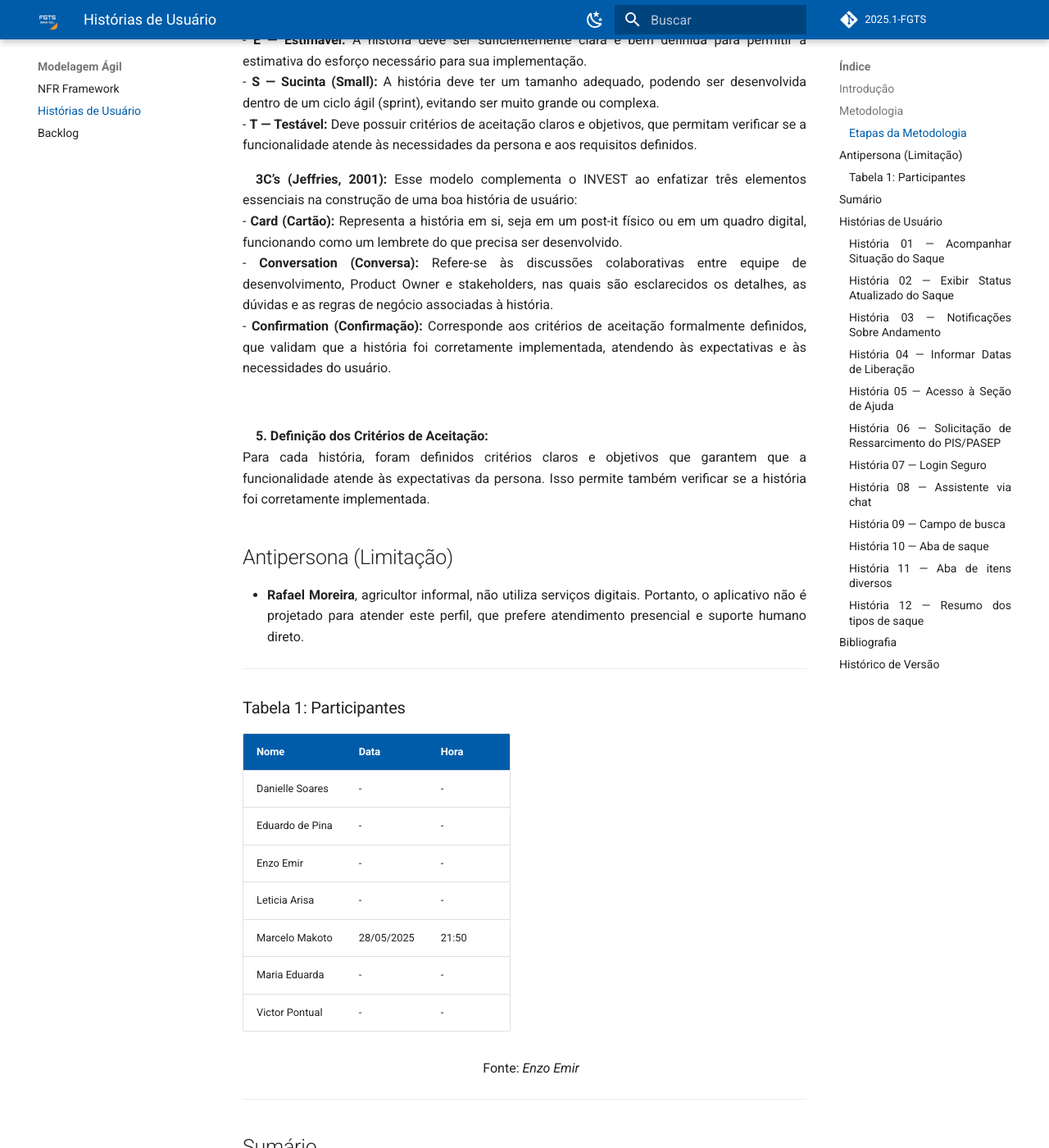
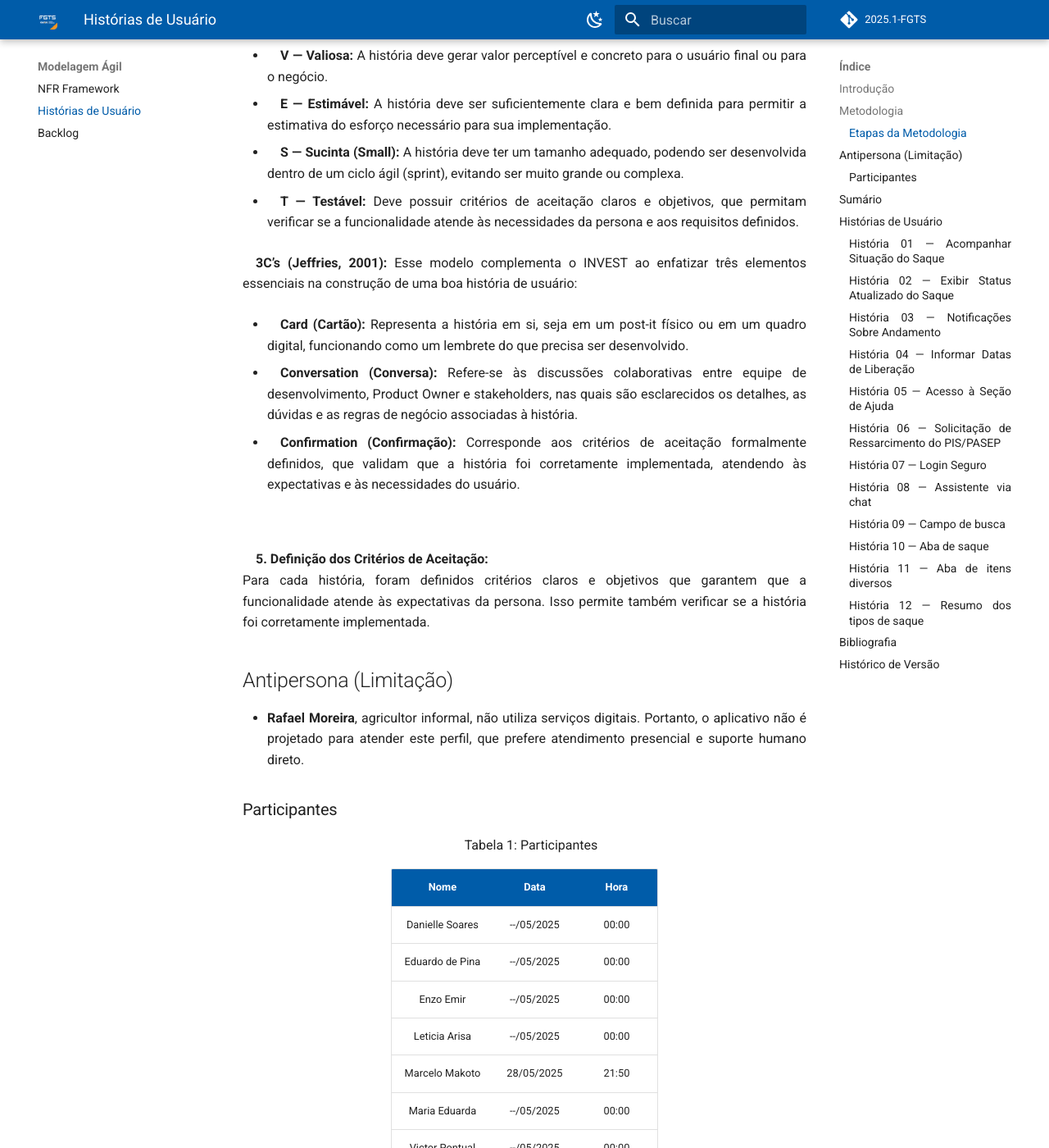
Before and after one commit to eduardodpms/REQ-FGTS, an MkDocs documentation site: the page built from docs/Modelagem-Agil/HistoriasDeUsuario.md, in a window 1280 px wide and 1400 px high, scrolled down 1909 px. Shown: the whole window at 82% size. Built offline with MkDocs 1.6.1 and Material for MkDocs 9.7.7, drawn with Linux system fonts in a browser that asks for light colours; comment, search, counter and statistics services are not loaded; some of the changed text lies outside the part shown.

```diff
--- a/docs/Modelagem-Agil/HistoriasDeUsuario.md
+++ b/docs/Modelagem-Agil/HistoriasDeUsuario.md
@@ -7,11 +7,10 @@ O presente documento tem como objetivo apresentar as histórias de usuário elab
 As histórias de usuário são uma técnica fundamental no contexto da Engenharia de Requisitos Ágil, cuja finalidade é capturar as necessidades do usuário de maneira simples, objetiva e centrada no valor entregue. Por meio delas, é possível estabelecer uma comunicação clara entre os stakeholders, promovendo entendimento mútuo e alinhamento sobre as funcionalidades que o sistema deverá oferecer.
 
 Cada história de usuário é construída de forma a responder três perguntas essenciais:
-*  **Quem?** — Quem é o usuário ou persona envolvida na interação.
-* **O que?** — Qual é a ação, necessidade ou funcionalidade desejada.
-* **Por que?** — Qual é o valor, objetivo ou benefício buscado por meio daquela ação.
+- **Quem?** — Quem é o usuário ou persona envolvida na interação.
+- **O que?** — Qual é a ação, necessidade ou funcionalidade desejada.
+- **Por que?** — Qual é o valor, objetivo ou benefício buscado por meio daquela ação.
 
----
 
 ##  Metodologia
 
@@ -28,10 +27,14 @@ Foram criadas quatro personas representativas dos usuários do aplicativo FGTS
 **2. Elicitação dos Requisitos**
 
 Para garantir um entendimento abrangente e realista das necessidades dos usuários, foram aplicadas múltiplas técnicas de elicitação de requisitos:
-  * **Entrevista:** Conversas diretas com usuários para compreender suas necessidades, expectativas e dificuldades no acesso aos serviços do FGTS.
-  * **Introspecção:** Reflexão baseada na própria experiência dos desenvolvedores e idealizadores do projeto, identificando possíveis problemas e melhorias.
-  * **Observação:** Análise de como diferentes perfis de usuários interagem com aplicativos semelhantes e como realizam tarefas relacionadas ao FGTS no dia a dia.
-  * **Storytelling:** Construção de narrativas que simulam cenários reais de uso do aplicativo, explorando jornadas, dificuldades e expectativas dos usuários.
+
+- **Entrevista:** Conversas diretas com usuários para compreender suas necessidades, expectativas e dificuldades no acesso aos serviços do FGTS.
+
+- **Introspecção:** Reflexão baseada na própria experiência dos desenvolvedores e idealizadores do projeto, identificando possíveis problemas e melhorias.
+
+- **Observação:** Análise de como diferentes perfis de usuários interagem com aplicativos semelhantes e como realizam tarefas relacionadas ao FGTS no dia a dia.
+
+- **Storytelling:** Construção de narrativas que simulam cenários reais de uso do aplicativo, explorando jornadas, dificuldades e expectativas dos usuários.
 
 <br>
 
@@ -46,17 +49,26 @@ Essa estrutura garante que cada história reflita uma necessidade real do usuár
 Todas as histórias de usuário foram estruturadas e avaliadas com base em dois modelos consagrados no desenvolvimento ágil: **INVEST** e **3C’s**.
 
 **INVEST (Wake, 2003):** Esse modelo estabelece seis critérios fundamentais que garantem a qualidade e a eficácia de uma história de usuário:
-  - **I — Independente:** A história não deve depender de outras para ser desenvolvida, implementada ou testada.
-  - **N — Negociável:** As histórias são flexíveis e abertas a discussões, podendo ser refinadas durante as interações entre a equipe e os stakeholders.
-  - **V — Valiosa:** A história deve gerar valor perceptível e concreto para o usuário final ou para o negócio.
-  - **E — Estimável:** A história deve ser suficientemente clara e bem definida para permitir a estimativa do esforço necessário para sua implementação.
-  - **S — Sucinta (Small):** A história deve ter um tamanho adequado, podendo ser desenvolvida dentro de um ciclo ágil (sprint), evitando ser muito grande ou complexa.
-  - **T — Testável:** Deve possuir critérios de aceitação claros e objetivos, que permitam verificar se a funcionalidade atende às necessidades da persona e aos requisitos definidos.
+
+- **I — Independente:** A história não deve depender de outras para ser desenvolvida, implementada ou testada.
+
+- **N — Negociável:** As histórias são flexíveis e abertas a discussões, podendo ser refinadas durante as interações entre a equipe e os stakeholders.
+
+- **V — Valiosa:** A história deve gerar valor perceptível e concreto para o usuário final ou para o negócio.
+
+- **E — Estimável:** A história deve ser suficientemente clara e bem definida para permitir a estimativa do esforço necessário para sua implementação.
+
+- **S — Sucinta (Small):** A história deve ter um tamanho adequado, podendo ser desenvolvida dentro de um ciclo ágil (sprint), evitando ser muito grande ou complexa.
+
+- **T — Testável:** Deve possuir critérios de aceitação claros e objetivos, que permitam verificar se a funcionalidade atende às necessidades da persona e aos requisitos definidos.
 
 **3C’s (Jeffries, 2001):** Esse modelo complementa o INVEST ao enfatizar três elementos essenciais na construção de uma boa história de usuário:
-  - **Card (Cartão):** Representa a história em si, seja em um post-it físico ou em um quadro digital, funcionando como um lembrete do que precisa ser desenvolvido.
-  - **Conversation (Conversa):** Refere-se às discussões colaborativas entre equipe de desenvolvimento, Product Owner e stakeholders, nas quais são esclarecidos os detalhes, as dúvidas e as regras de negócio associadas à história.
-  - **Confirmation (Confirmação):** Corresponde aos critérios de aceitação formalmente definidos, que validam que a história foi corretamente implementada, atendendo às expectativas e às necessidades do usuário.
+
+- **Card (Cartão):** Representa a história em si, seja em um post-it físico ou em um quadro digital, funcionando como um lembrete do que precisa ser desenvolvido.
+
+- **Conversation (Conversa):** Refere-se às discussões colaborativas entre equipe de desenvolvimento, Product Owner e stakeholders, nas quais são esclarecidos os detalhes, as dúvidas e as regras de negócio associadas à história.
+
+- **Confirmation (Confirmação):** Corresponde aos critérios de aceitação formalmente definidos, que validam que a história foi corretamente implementada, atendendo às expectativas e às necessidades do usuário.
 
 <br>
 
@@ -68,23 +80,34 @@ Para cada história, foram definidos critérios claros e objetivos que garantem
 
 - **Rafael Moreira**, agricultor informal, não utiliza serviços digitais. Portanto, o aplicativo não é projetado para atender este perfil, que prefere atendimento presencial e suporte humano direto.
 
----
+### Participantes
 
-### Tabela 1: Participantes
 
-| Nome             | Data | Hora |
-|------------------|------|------|
-| Danielle Soares  | -    | -    |
-| Eduardo de Pina  | -    | -    |
-| Enzo Emir        | -    | -    |
-| Leticia Arisa    | -    | -    |
-| Marcelo Makoto   | 28/05/2025 | 21:50 |
-| Maria Eduarda    | -    | -    |
-| Victor Pontual   | -    | -    |
+<font size="3"><p style="text-align: center">Tabela 1: Participantes</p></font>
+
+<div align="center">
+
+<table>
+  <thead>
+    <tr>
+      <th align="center">Nome</th>
+      <th align="center">Data</th>
+      <th align="center">Hora</th>
+    </tr>
+  </thead>
+  <tbody>
+    <tr><td align="center">Danielle Soares</td><td align="center">--/05/2025</td><td align="center">00:00</td></tr>
+    <tr><td align="center">Eduardo de Pina</td><td align="center">--/05/2025</td><td align="center">00:00</td></tr>
+    <tr><td align="center">Enzo Emir</td><td align="center">--/05/2025</td><td align="center">00:00</td></tr>
+    <tr><td align="center">Leticia Arisa</td><td align="center">--/05/2025</td><td align="center">00:00</td></tr>
+    <tr><td align="center">Marcelo Makoto</td><td align="center">28/05/2025</td><td align="center">21:50</td></tr>
+    <tr><td align="center">Maria Eduarda</td><td align="center">--/05/2025</td><td align="center">00:00</td></tr>
+    <tr><td align="center">Victor Pontual</td><td align="center">--/05/2025</td><td align="center">00:00</td></tr>
+  </tbody>
+</table>
+</div>
 
 <p align="center">Fonte: <i>Enzo Emir</i></p>
-
----
 
 ##  Sumário
 
@@ -292,3 +315,4 @@ Para cada história, foram definidos critérios claros e objetivos que garantem
 | 1.1    | 27/05/2025 | Adicionando Introdução, Metodologia e Participantes | [Enzo Emir](https://github.com/EnzoEmir)     | [Marcelo Makoto](https://github.com/MM4k) |
 | 1.2    | 28/05/2025 | Adicionando Histórias 1 a 7               | [Enzo Emir](https://github.com/EnzoEmir)     | [Marcelo Makoto](https://github.com/MM4k) |
 | 1.3    | 28/05/2025 | Adição das Histórias de Usuário 8 a 12               | [Marcelo Makoto](https://github.com/MM4k) | [Danielle Soares](https://github.com/danielle-soaress)  |
+| 1.4    | 29/05/2025 | Ajustes no texto | [Danielle Soares](https://github.com/danielle-soaress) | -  |
```
